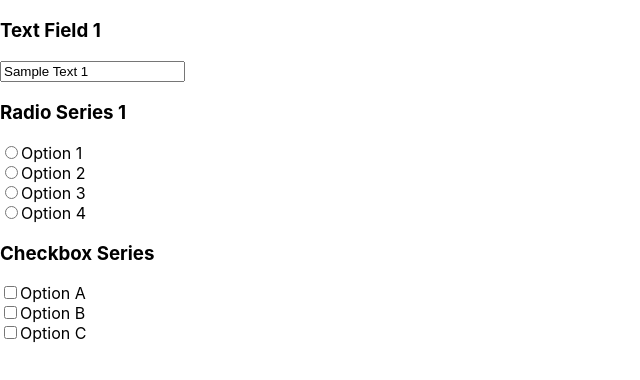
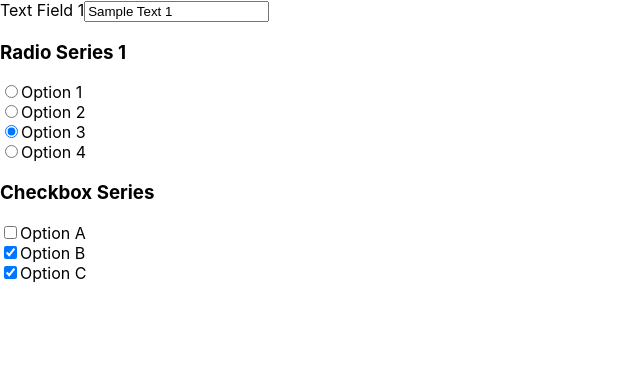
Before and after one commit to MayankPanda/por-application-portal, a React (Create React App) app in the folder frontend/: page /render in a window 1280 px wide. Shown: the top 380 px of the page, without its empty margins (0-640 px from the left). Built offline with nearby package versions, Linux system fonts and the light colour scheme.

Commit message:
options selected

```diff
--- a/frontend/src/pages/renderForm.js
+++ b/frontend/src/pages/renderForm.js
@@ -6,7 +6,7 @@ function DisplayArbitraryForm({ formData }) {
       case 0: // Textbox
         return (
           <div key={index}>
-            <h3>{field.title}</h3>
+            <label>{field.title}</label>
             <input type="text" value={field.Data.text} />
           </div>
         );
--- a/frontend/src/pages/testrender.js
+++ b/frontend/src/pages/testrender.js
@@ -16,7 +16,7 @@ function Render() {
       title: "Radio Series 1 ",
       Data: {
         values: ["Option 1", "Option 2", "Option 3", "Option 4"],
-        selectedIndices: [],
+        selectedIndices: [2],
       },
     },
     {
@@ -24,7 +24,7 @@ function Render() {
       title: "Checkbox Series",
       Data: {
         values: ["Option A", "Option B", "Option C"],
-        selectedIndices: [],
+        selectedIndices: [1,2],
       },
     },
   ];
```
